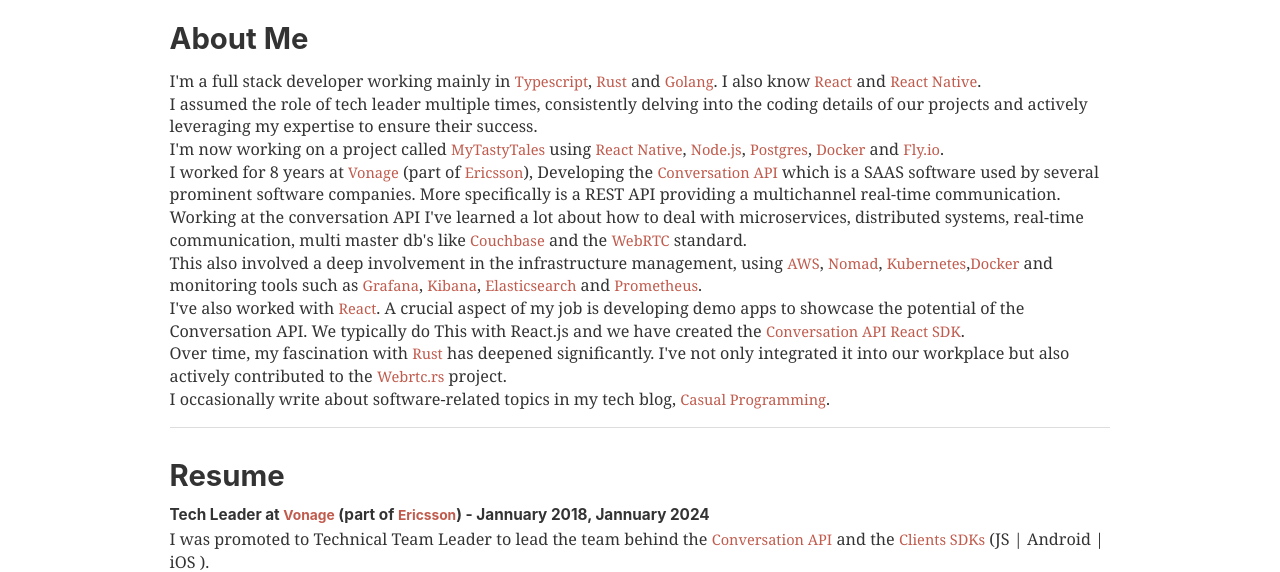
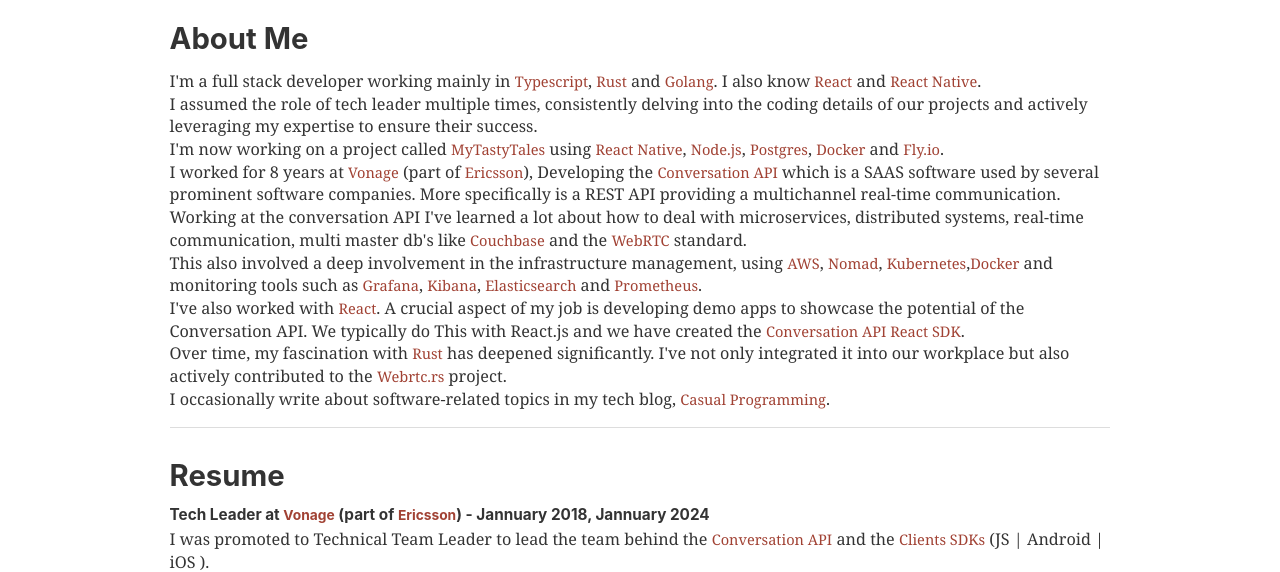
Before and after one commit to jurgob/jurgo-me, a Gatsby site: page / in a window 1280 px wide. Shown: the part 236-808 px from the top of the page. Built offline with nearby package versions, Linux system fonts and the light colour scheme; Gatsby itself is replaced by a stand-in of ours.

Commit message:
change link color

```diff
--- a/package.json
+++ b/package.json
@@ -30,7 +30,7 @@
   "license": "0BSD",
   "scripts": {
     "build": "gatsby build",
-    "develop": "gatsby develop",
+    "dev": "gatsby develop",
     "format": "prettier --write \"**/*.{js,jsx,ts,tsx,json,md}\"",
     "start": "npm run develop",
     "serve": "gatsby serve",
--- a/src/components/layout.css
+++ b/src/components/layout.css
@@ -670,7 +670,7 @@
 a {
   text-decoration: none;
   font-size: 0.9em;
-  color: rgb(192, 91, 77);
+  color: #A14234;
 }
 
 .project_skill_label {
```
